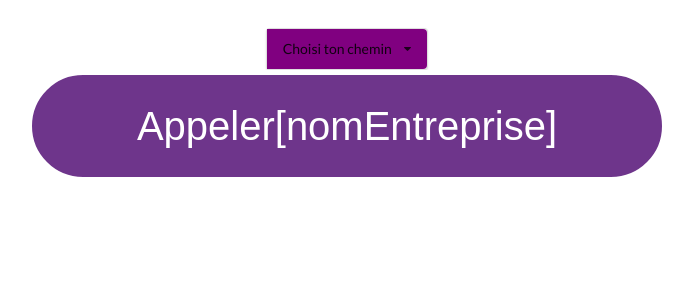
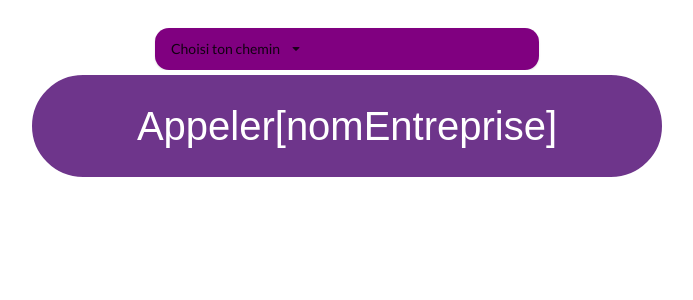
Before and after one commit to Liliatux/Truk_IOT, a React (Create React App) app: page / in a window 1280 px wide. Shown: the top 300 px of the page, without its empty margins (293-986 px from the left). Built offline with nearby package versions, Linux system fonts and the light colour scheme.

Commit message:
outline none css

```diff
--- a/src/Select.css
+++ b/src/Select.css
@@ -2,12 +2,24 @@
 	text-align: center;
 	margin: 0 auto;
 	padding-top: 2em;
-	width: 30%;
+	width: 100%;
+	height: 100%;
 
 }
-#selector {
+#selectTel {
+	width: 30%;
+	height: 3em;
 	background-color:purple;
+	border-style: none;
+	border-radius: 1em;
+	outline: none;
+	text-align: center;
+
 }
 #option {
+	text-align: center;
 	background-color:grey;
+	border-style: none;
+
+
 }
--- a/src/bouton.css
+++ b/src/bouton.css
@@ -4,6 +4,7 @@
 	height: 20em;
 	width:100%;
 	text-align: center;
+	outline: none;
 }
 
 #BtnCall {
@@ -18,6 +19,7 @@
 	-moz-border-radius: 200px;
 	border-radius: 200px;
 	font-size: 40px;
+	outline: none;
 
 
 }
```
